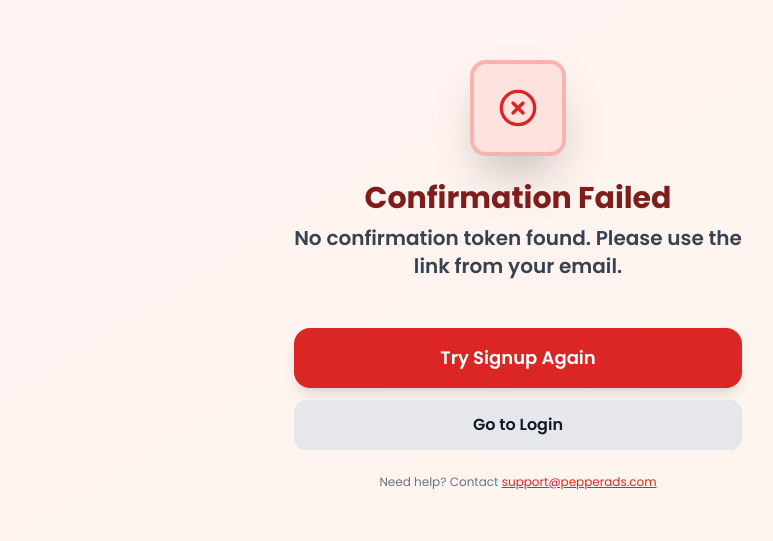
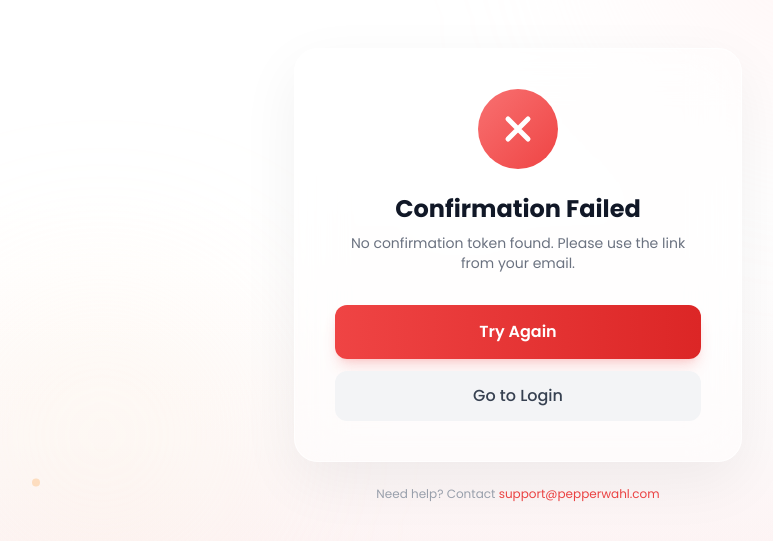
Before and after one commit to nandanihada/Survey_AI, a React (Vite) app in the folder project/: page /confirm in a window 1280 px wide. Shown: the part 125-666 px from the top of the page, without its empty margins (122-895 px from the left). Built offline with nearby package versions, Linux system fonts and the light colour scheme.

Commit message:
Fix: Confirm page route uses redesigned component, no emojis

```diff
--- a/project/src/App.tsx
+++ b/project/src/App.tsx
@@ -635,7 +635,7 @@ export default function App() {
             <Route path="/partners" element={<AffiliateProgram />} />
             <Route path="/affiliate" element={<AffiliateProgram />} />
 
-            <Route path="/confirm-email" element={<EmailConfirmation />} />
+            <Route path="/confirm-email" element={<ConfirmPage />} />
             <Route path="/confirm" element={<ConfirmPage />} />
 
             {/* Public survey routes */}
--- a/project/src/pages/ConfirmPage.tsx
+++ b/project/src/pages/ConfirmPage.tsx
@@ -1,8 +1,7 @@
 import React, { useState, useEffect } from 'react';
 import { useSearchParams, useNavigate } from 'react-router-dom';
-import OptimizedLoader from '../components/OptimizedLoader';
+import { motion } from 'framer-motion';
 import { getApiBaseUrl } from '../utils/deploymentFix';
-import { CheckCircle, XCircle, Mail } from 'lucide-react';
 
 export default function ConfirmPage() {
   const [searchParams] = useSearchParams();
@@ -13,7 +12,6 @@ export default function ConfirmPage() {
   const [countdown, setCountdown] = useState(5);
 
   const token = searchParams.get('token');
-
   const hasAttemptedRef = React.useRef(false);
 
   useEffect(() => {
@@ -27,146 +25,211 @@ export default function ConfirmPage() {
       if (hasAttemptedRef.current) return;
       hasAttemptedRef.current = true;
       try {
-        // ✅ Call your backend
         const baseUrl = getApiBaseUrl();
         const response = await fetch(`${baseUrl}/api/auth/confirm?token=${token}`);
         const result = await response.json();
 
         if (response.ok) {
           setStatus('success');
-          setMessage(result.message || 'Account confirmed successfully! Redirecting...');
+          setMessage(result.message || 'Your email has been verified successfully.');
 
-          // ✅ Auto redirect countdown
           const interval = setInterval(() => {
             setCountdown((c) => {
               if (c <= 1) {
                 clearInterval(interval);
-                navigate('/dashboard');
+                navigate('/login');
                 return 0;
               }
               return c - 1;
             });
           }, 1000);
-
         } else {
           throw new Error(result.message || 'Confirmation failed');
         }
-
       } catch (error) {
         console.error('Confirmation error:', error);
         setStatus('error');
-        setMessage('Invalid or expired confirmation link.');
+        setMessage('This link is invalid or has expired.');
       }
     };
 
     confirmAccount();
   }, [token, navigate]);
 
-  // 🔄 Loading state
-  if (status === 'loading') {
-    return (
-      <div className="min-h-screen bg-gradient-to-br from-red-50 to-orange-50 flex items-center justify-center p-4">
-        <div className="text-center max-w-md">
-          <div className="w-20 h-20 bg-gradient-to-r from-red-500 to-orange-500 rounded-2xl flex items-center justify-center mx-auto mb-6 shadow-2xl">
-            <Mail className="w-10 h-10 text-white" />
-          </div>
-          <h1 className="text-2xl font-bold text-gray-900 mb-3">Confirming Account...</h1>
-          <p className="text-gray-600 mb-8">
-            Verifying your email and activating your account.
-          </p>
-          <OptimizedLoader type="page" />
-        </div>
+  return (
+    <div className="min-h-screen w-full relative overflow-hidden flex items-center justify-center bg-gradient-to-b from-white via-white to-red-50/50">
+      {/* Background shading */}
+      <div className="absolute inset-0">
+        <div className="absolute bottom-0 left-0 right-0 h-[60%] bg-gradient-to-t from-red-100/40 via-red-50/20 to-transparent" />
+        <div className="absolute -top-[20%] right-[10%] w-[50vh] h-[50vh] rounded-full bg-red-100/30 blur-[100px]" />
+        <div className="absolute bottom-[10%] left-[5%] w-[40vh] h-[40vh] rounded-full bg-orange-100/20 blur-[80px]" />
       </div>
-    );
-  }
 
-  const isSuccess = status === 'success';
+      {/* Floating dots */}
+      <motion.div
+        className="absolute top-[15%] right-[18%] w-3 h-3 rounded-full bg-red-300/30"
+        animate={{ y: [-20, 20, -20], opacity: [0.3, 0.6, 0.3] }}
+        transition={{ duration: 5, repeat: Infinity, ease: 'easeInOut' }}
+      />
+      <motion.div
+        className="absolute bottom-[25%] left-[12%] w-2 h-2 rounded-full bg-orange-300/40"
+        animate={{ y: [15, -15, 15] }}
+        transition={{ duration: 4, repeat: Infinity, ease: 'easeInOut', delay: 1 }}
+      />
 
-  return (
-    <div className={`min-h-screen flex items-center justify-center p-4 ${
-      isSuccess
-        ? 'bg-gradient-to-br from-emerald-50 to-green-50'
-        : 'bg-gradient-to-br from-red-50 to-orange-50'
-    }`}>
+      {/* Card */}
+      <motion.div
+        initial={{ opacity: 0, y: 30, scale: 0.95 }}
+        animate={{ opacity: 1, y: 0, scale: 1 }}
+        transition={{ duration: 0.6, ease: 'easeOut' }}
+        className="relative z-10 w-full max-w-md mx-4"
+      >
+        <div className="bg-white/40 backdrop-blur-xl rounded-3xl p-10 border border-white/70 shadow-[0_20px_60px_rgba(0,0,0,0.06)] text-center">
 
-      <div className="max-w-md w-full space-y-6 text-center">
+          {/* Loading State */}
+          {status === 'loading' && (
+            <motion.div
+              initial={{ opacity: 0 }}
+              animate={{ opacity: 1 }}
+            >
+              {/* Animated loader */}
+              <div className="mx-auto w-20 h-20 mb-6 relative">
+                <motion.div
+                  className="absolute inset-0 rounded-full border-[3px] border-red-100"
+                />
+                <motion.div
+                  className="absolute inset-0 rounded-full border-[3px] border-transparent border-t-red-500"
+                  animate={{ rotate: 360 }}
+                  transition={{ duration: 1, repeat: Infinity, ease: 'linear' }}
+                />
+                <div className="absolute inset-0 flex items-center justify-center">
+                  <img src="/logo.png" alt="Logo" className="w-8 h-8 object-contain" />
+                </div>
+              </div>
+              <h2 className="text-xl font-bold text-gray-900 mb-2">Verifying Your Email</h2>
+              <p className="text-gray-500 text-sm">Please wait while we confirm your account...</p>
+            </motion.div>
+          )}
 
-        {/* Icon */}
-        <div className={`w-24 h-24 mx-auto rounded-2xl p-6 shadow-2xl flex items-center justify-center ${
-          isSuccess
-            ? 'bg-emerald-500/10 border-4 border-emerald-500/30'
-            : 'bg-red-500/10 border-4 border-red-500/30'
-        }`}>
-          {isSuccess ? (
-            <CheckCircle className="w-16 h-16 text-emerald-600" />
-          ) : (
-            <XCircle className="w-16 h-16 text-red-600" />
+          {/* Success State */}
+          {status === 'success' && (
+            <motion.div
+              initial={{ opacity: 0, scale: 0.9 }}
+              animate={{ opacity: 1, scale: 1 }}
+              transition={{ duration: 0.5 }}
+            >
+              {/* Success icon - animated checkmark */}
+              <div className="mx-auto w-20 h-20 mb-6 relative">
+                <motion.div
+                  className="absolute inset-0 rounded-full bg-gradient-to-br from-emerald-400 to-green-500"
+                  initial={{ scale: 0 }}
+                  animate={{ scale: 1 }}
+                  transition={{ type: 'spring', duration: 0.6, bounce: 0.4 }}
+                />
+                <motion.div
+                  className="absolute inset-0 rounded-full bg-green-400/30"
+                  initial={{ scale: 1 }}
+                  animate={{ scale: 1.4, opacity: 0 }}
+                  transition={{ duration: 1, delay: 0.3 }}
+                />
+                <motion.svg
+                  className="absolute inset-0 w-full h-full p-5"
+                  viewBox="0 0 24 24"
+                  fill="none"
+                  initial={{ pathLength: 0 }}
+                  animate={{ pathLength: 1 }}
+                  transition={{ duration: 0.5, delay: 0.3 }}
+                >
+                  <motion.path
+                    d="M5 13l4 4L19 7"
+                    stroke="white"
+                    strokeWidth="3"
+                    strokeLinecap="round"
+                    strokeLinejoin="round"
+                    initial={{ pathLength: 0 }}
+                    animate={{ pathLength: 1 }}
+                    transition={{ duration: 0.5, delay: 0.4 }}
+                  />
+                </motion.svg>
+              </div>
+
+              <h2 className="text-2xl font-bold text-gray-900 mb-2">Email Confirmed!</h2>
+              <p className="text-gray-500 text-sm mb-8">{message}</p>
+
+              <motion.button
+                whileHover={{ scale: 1.02 }}
+                whileTap={{ scale: 0.98 }}
+                onClick={() => navigate('/login')}
+                className="w-full bg-gradient-to-r from-red-500 to-red-600 text-white font-semibold py-3.5 rounded-xl shadow-lg shadow-red-500/20 hover:shadow-red-500/30 transition-shadow"
+              >
+                Continue to Login ({countdown}s)
+              </motion.button>
+
+              <p className="text-xs text-gray-400 mt-4">You'll be redirected automatically</p>
+            </motion.div>
           )}
-        </div>
 
-        {/* Title */}
-        <div>
-          <h1 className={`text-3xl font-bold ${
-            isSuccess ? 'text-emerald-900' : 'text-red-900'
-          }`}>
-            {isSuccess ? 'Account Confirmed!' : 'Confirmation Failed'}
-          </h1>
-          <p className="text-xl font-semibold mt-2 text-gray-700">
-            {message}
-          </p>
-        </div>
+          {/* Error State */}
+          {status === 'error' && (
+            <motion.div
+              initial={{ opacity: 0, scale: 0.9 }}
+              animate={{ opacity: 1, scale: 1 }}
+              transition={{ duration: 0.5 }}
+            >
+              {/* Error icon */}
+              <div className="mx-auto w-20 h-20 mb-6 relative">
+                <motion.div
+                  className="absolute inset-0 rounded-full bg-gradient-to-br from-red-400 to-red-500"
+                  initial={{ scale: 0 }}
+                  animate={{ scale: 1 }}
+                  transition={{ type: 'spring', duration: 0.6, bounce: 0.4 }}
+                />
+                <motion.svg
+                  className="absolute inset-0 w-full h-full p-5"
+                  viewBox="0 0 24 24"
+                  fill="none"
+                >
+                  <motion.path
+                    d="M6 18L18 6M6 6l12 12"
+                    stroke="white"
+                    strokeWidth="3"
+                    strokeLinecap="round"
+                    initial={{ pathLength: 0 }}
+                    animate={{ pathLength: 1 }}
+                    transition={{ duration: 0.4, delay: 0.3 }}
+                  />
+                </motion.svg>
+              </div>
 
-        {/* Buttons */}
-        <div className="space-y-3 pt-6">
-          {isSuccess ? (
-            <>
-              <button
-                onClick={() => navigate('/dashboard')}
-                className="w-full bg-emerald-600 hover:bg-emerald-700 text-white font-semibold py-4 px-8 rounded-2xl text-lg shadow-lg transition"
-              >
-                Go to Dashboard ({countdown}s)
-              </button>
+              <h2 className="text-2xl font-bold text-gray-900 mb-2">Confirmation Failed</h2>
+              <p className="text-gray-500 text-sm mb-8">{message}</p>
 
-              <button
-                onClick={() => navigate('/login')}
-                className="w-full bg-gray-200 hover:bg-gray-300 text-gray-900 font-semibold py-3 px-6 rounded-xl"
-              >
-                Login Now
-              </button>
-            </>
-          ) : (
-            <>
-              <button
-                onClick={() => navigate('/signup')}
-                className="w-full bg-red-600 hover:bg-red-700 text-white font-semibold py-4 px-8 rounded-2xl text-lg shadow-lg transition"
-              >
-                Try Signup Again
-              </button>
+              <div className="space-y-3">
+                <motion.button
+                  whileHover={{ scale: 1.02 }}
+                  whileTap={{ scale: 0.98 }}
+                  onClick={() => navigate('/login?mode=signup')}
+                  className="w-full bg-gradient-to-r from-red-500 to-red-600 text-white font-semibold py-3.5 rounded-xl shadow-lg shadow-red-500/20"
+                >
+                  Try Again
+                </motion.button>
+                <button
+                  onClick={() => navigate('/login')}
+                  className="w-full bg-gray-100 hover:bg-gray-200 text-gray-700 font-medium py-3 rounded-xl transition-colors"
+                >
+                  Go to Login
+                </button>
+              </div>
+            </motion.div>
+          )}
 
-              <button
-                onClick={() => navigate('/login')}
-                className="w-full bg-gray-200 hover:bg-gray-300 text-gray-900 font-semibold py-3 px-6 rounded-xl"
-              >
-                Go to Login
-              </button>
-            </>
-          )}
         </div>
 
         {/* Footer */}
-        <div className="text-xs text-gray-500">
-          <p>
-            Need help? Contact{' '}
-            <a
-              href="mailto:support@yourapp.com"
-              className="text-red-600 underline"
-            >
-              support@pepperads.com
-            </a>
-          </p>
-        </div>
-
-      </div>
+        <p className="text-center text-xs text-gray-400 mt-6">
+          Need help? Contact <a href="mailto:support@pepperwahl.com" className="text-red-500 hover:underline">support@pepperwahl.com</a>
+        </p>
+      </motion.div>
     </div>
   );
 }
```
Also changed, not shown: 149 other files (tests, documents, lock files or other folders).
